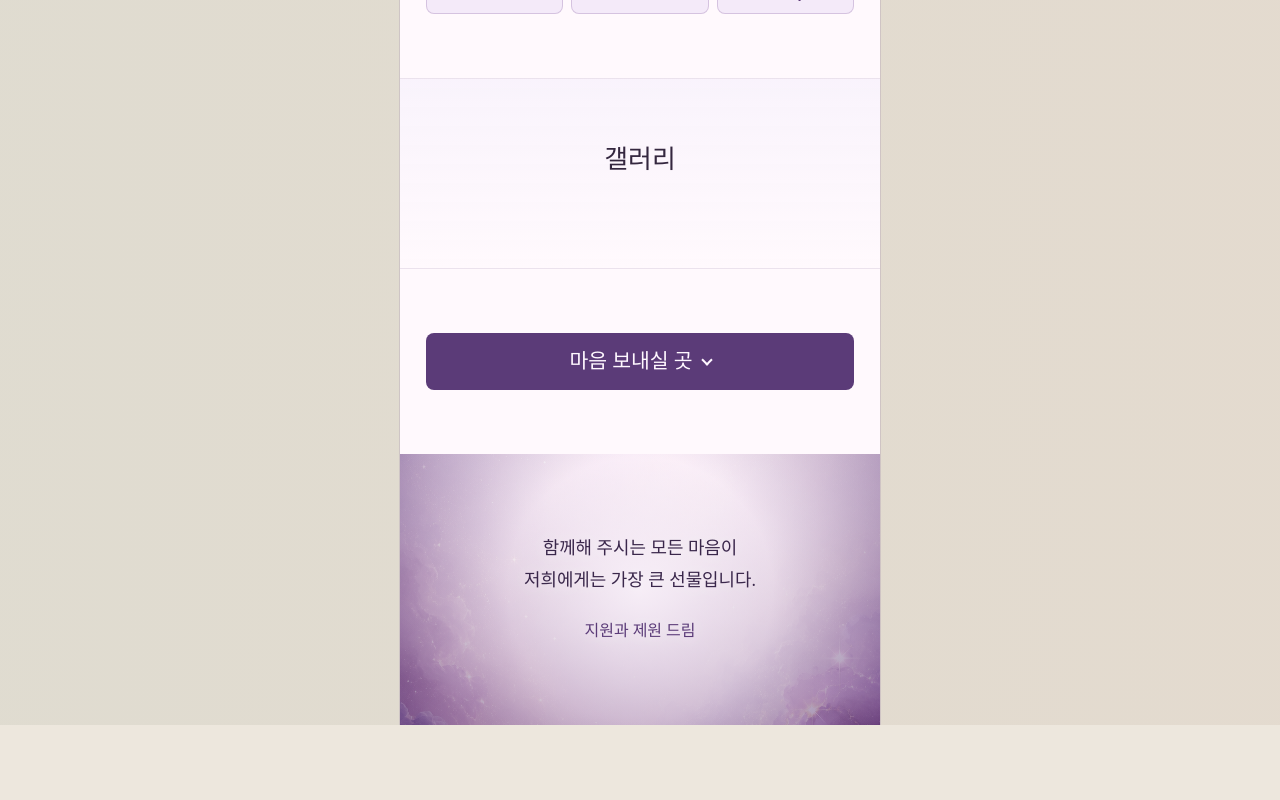
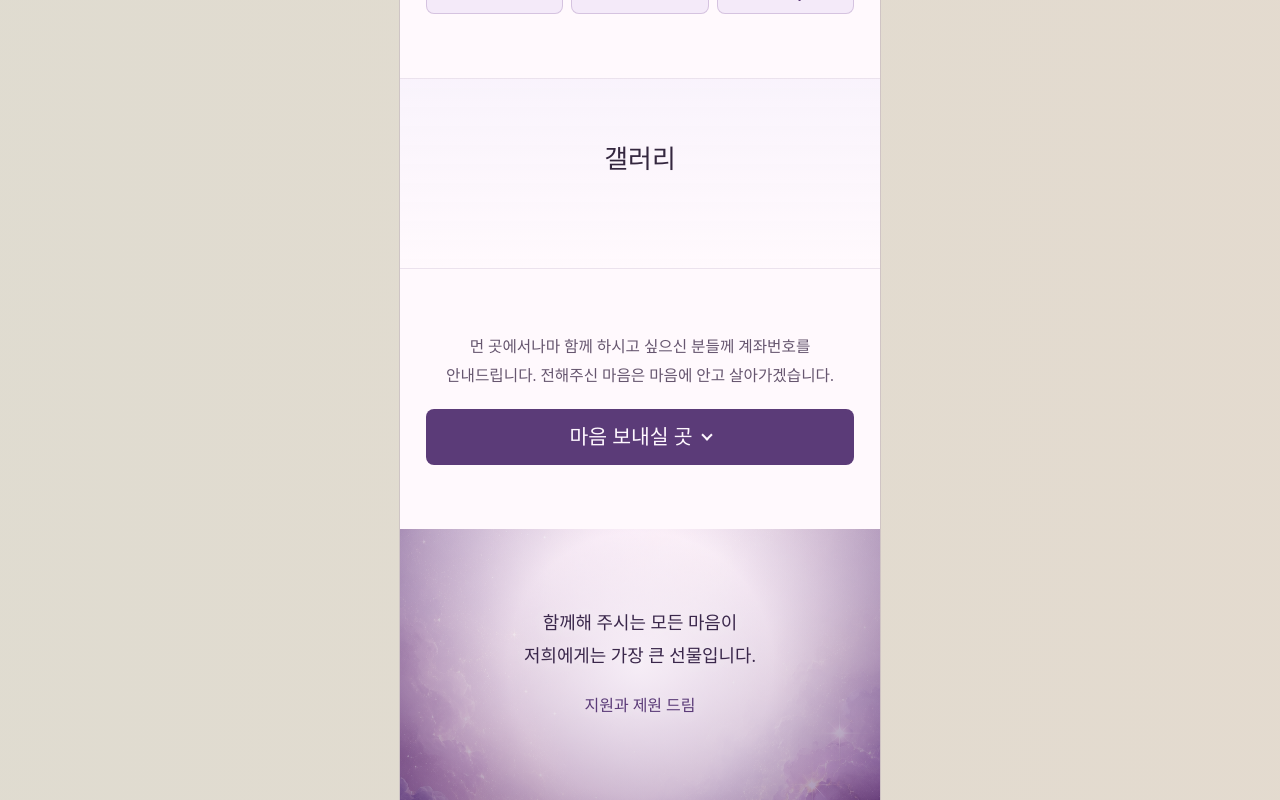
Before and after one commit to jewonj0620/wedding_invitation, a React (Vite) app: page / in a window 1280 px wide. Shown: the part 2596-3396 px from the top of the page. Before the commit the page ends 3321 px from the top, so only its background shows below. Built offline with nearby package versions, Linux system fonts and the light colour scheme.

Commit message:
check point #6 : add kakao pay links

```diff
--- a/src/App.css
+++ b/src/App.css
@@ -518,6 +518,14 @@
   border-top: 1px solid rgba(94, 62, 126, 0.12);
 }
 
+.gift-intro {
+  margin: 0 0 18px;
+  color: #66566f;
+  font-size: 0.98rem;
+  line-height: 1.82;
+  word-break: keep-all;
+}
+
 .gift-main-toggle {
   display: inline-flex;
   justify-content: center;
@@ -677,11 +685,6 @@
   background: #ffeb00;
   border: 1px solid rgba(25, 22, 0, 0.16);
   border-radius: 8px;
-}
-
-.gift-kakao--disabled {
-  opacity: 0.52;
-  cursor: not-allowed;
 }
 
 .gallery-viewer {
--- a/src/App.jsx
+++ b/src/App.jsx
@@ -124,7 +124,7 @@ const giftAccounts = [
         name: '전제원',
         bank: '국민은행',
         account: '21700204548423',
-        kakaoPayUrl: '',
+        kakaoPayUrl: 'https://qr.kakaopay.com/Ej8syGljZ',
       },
       {
         role: '신랑 아버지',
@@ -151,7 +151,7 @@ const giftAccounts = [
         name: '최지원',
         bank: '국민은행',
         account: '13150204219076',
-        kakaoPayUrl: '',
+        kakaoPayUrl: 'https://qr.kakaopay.com/Ej7peiamn',
       },
       {
         role: '신부 아버지',
@@ -404,6 +404,10 @@ function App() {
       </section>
 
       <section className="gift section" aria-labelledby="gift-title">
+        <p className="gift-intro">
+          먼 곳에서나마 함께 하시고 싶으신 분들께 계좌번호를 안내드립니다.
+          전해주신 마음은 마음에 안고 살아가겠습니다.
+        </p>
         <button
           className={`gift-main-toggle ${isGiftOpen ? 'is-open' : ''}`}
           type="button"
@@ -461,16 +465,7 @@ function App() {
                             >
                               KakaoPay
                             </a>
-                          ) : (
-                            <button
-                              className="gift-kakao gift-kakao--disabled"
-                              type="button"
-                              disabled
-                              aria-label={`${person.role} ${person.name} 카카오페이 송금 링크 준비중`}
-                            >
-                              KakaoPay
-                            </button>
-                          )}
+                          ) : null}
                         </div>
                       ))}
                     </div>
```
